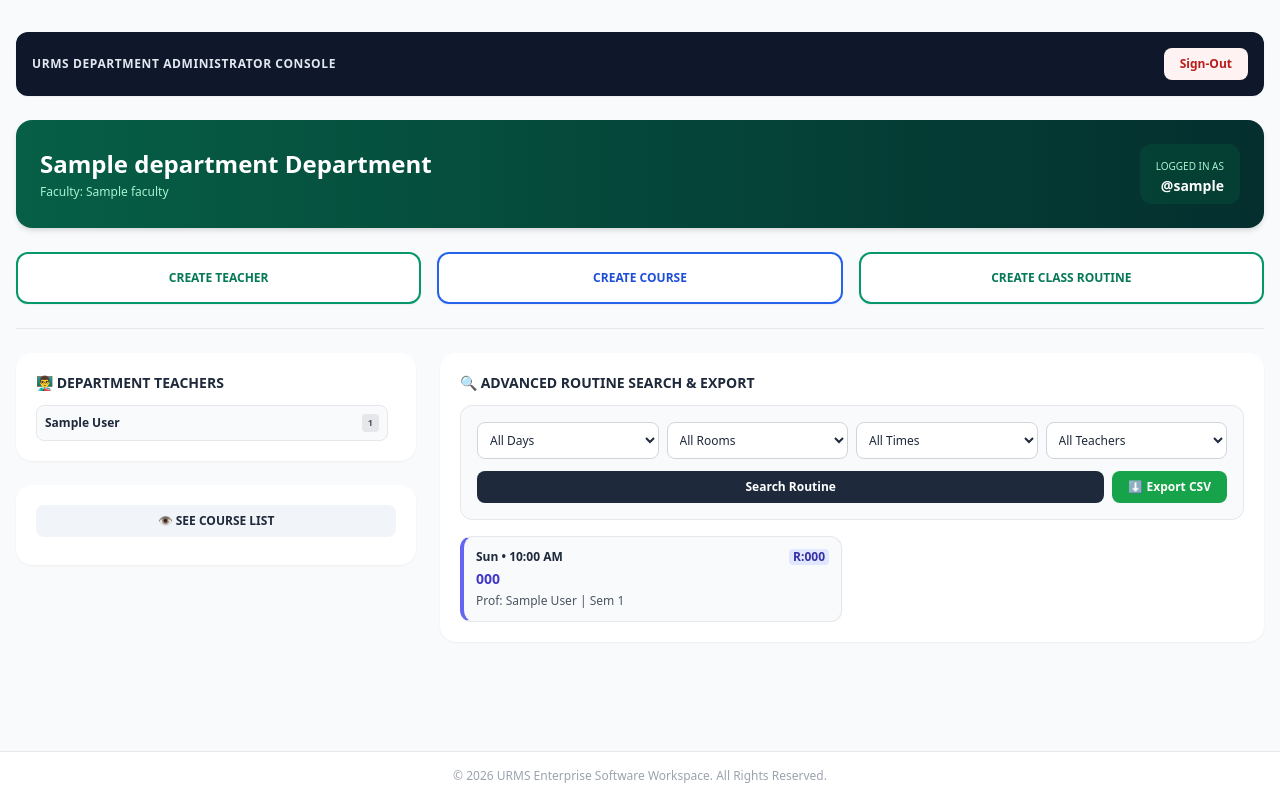
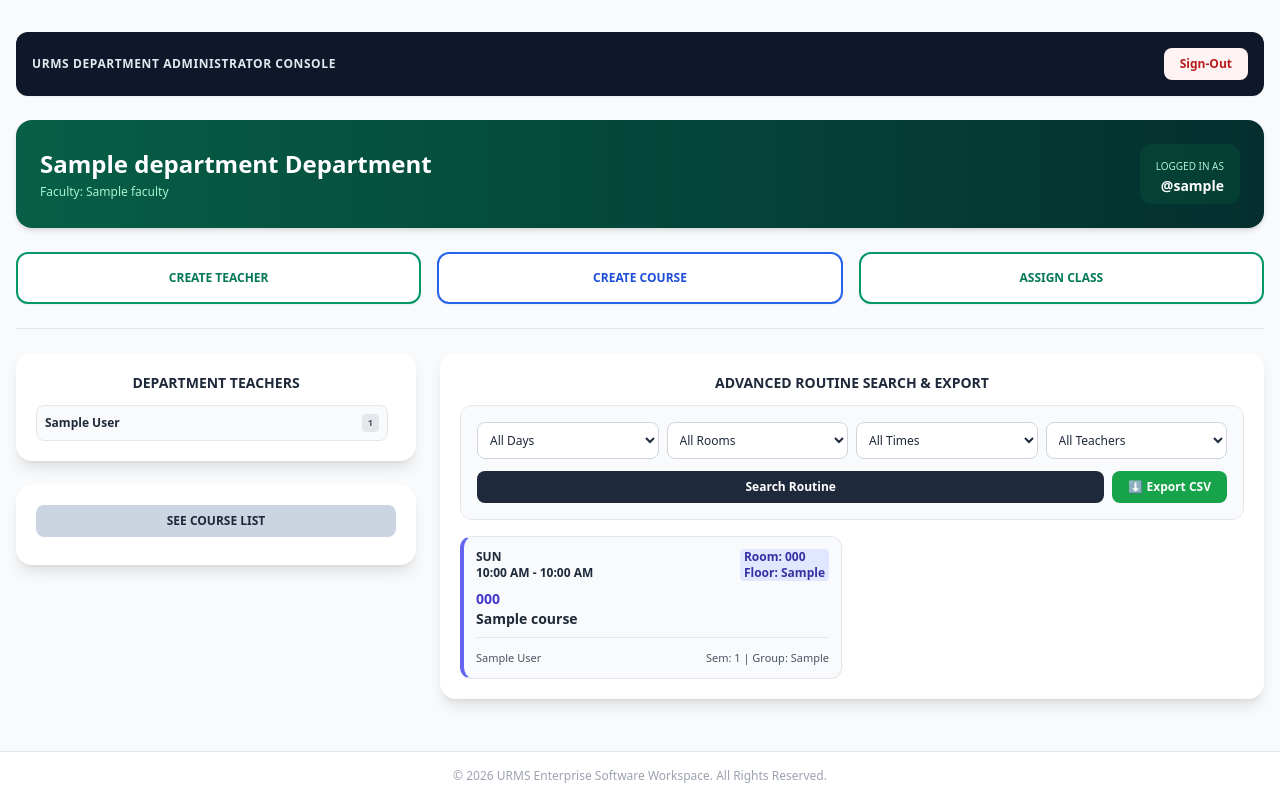
Before and after one commit to GitGuru420/urms_workspace, a Django app: page /department-dashboard/ in a window 1280 px wide. Run offline with Django 5.2, Linux system fonts and the light colour scheme; a user stored in the database is signed in; tables that the repository leaves empty hold one stand-in row (values such as "Sample post"); some libraries are stand-ins or nearby versions.

Commit message:
Department Admin Dashboard UI Update - Version-1 Done

```diff
--- a/routines/templates/routines/dept_admin.html
+++ b/routines/templates/routines/dept_admin.html
@@ -35,7 +35,7 @@
     <div class="grid grid-cols-1 md:grid-cols-3 gap-4">
         <button onclick="toggleSection('teacher-form')" class="bg-white border-2 border-emerald-600 text-emerald-700 hover:bg-emerald-50 py-4 rounded-xl font-black uppercase text-xs shadow-sm transition-all">Create Teacher</button>
         <button onclick="toggleSection('course-form')" class="bg-white border-2 border-blue-600 text-blue-700 hover:bg-blue-50 py-4 rounded-xl font-black uppercase text-xs shadow-sm transition-all">Create Course</button>
-        <button onclick="toggleSection('routine-form')" class="bg-white border-2 border-emerald-600 text-emerald-700 hover:bg-emerald-50 py-4 rounded-xl font-black uppercase text-xs shadow-sm transition-all">Create Class Routine</button>
+        <button onclick="toggleSection('routine-form')" class="bg-white border-2 border-emerald-600 text-emerald-700 hover:bg-emerald-50 py-4 rounded-xl font-black uppercase text-xs shadow-sm transition-all">Assign Class</button>
     </div>
 
     <div class="space-y-4">
@@ -43,45 +43,114 @@
         <div id="teacher-form" class="hidden bg-white p-5 rounded-2xl shadow-sm border-t-4 border-t-emerald-600">
             <h2 class="text-xs font-black uppercase mb-3">Register New Teacher</h2>
             <form method="POST" class="space-y-3">
-                {% csrf_token %} <input type="hidden" name="create_teacher" value="1">
-                <div class="grid grid-cols-3 gap-2">
-                    <input type="text" name="teacher_id" required placeholder="T-101" class="col-span-1 bg-gray-50 border border-gray-300 rounded-lg px-2 py-2 text-xs">
-                    <input type="text" name="name" required placeholder="Full Name" class="col-span-2 bg-gray-50 border border-gray-300 rounded-lg px-2 py-2 text-xs">
+                    {% csrf_token %}
+                    <input type="hidden" name="create_teacher" value="1">
+                    <div class="grid grid-cols-2 gap-2">
+                        <div class="col-span-1">
+                            <label class="block text-[10px] font-bold text-gray-500 mb-1">Teacher ID</label>
+                            <input type="text" name="teacher_id" required placeholder="T-1001" class="w-full bg-gray-50 border border-gray-300 rounded-lg px-2 py-2 text-xs">
+                        </div>
+                        <div class="col-span-1">
+                            <label class="block text-[10px] font-bold text-gray-500 mb-1">Full Name</label>
+                            <input type="text" name="name" required placeholder="Tahsin Alam" class="w-full bg-gray-50 border border-gray-300 rounded-lg px-2 py-2 text-xs">
+                        </div>
                     </div>
                     <div class="grid grid-cols-2 gap-2">
-                    <input type="text" name="username" required placeholder="Login Username" class="bg-gray-50 border border-gray-300 rounded-lg px-2 py-2 text-xs">
-                    <input type="password" name="password" required placeholder="Password" class="bg-gray-50 border border-gray-300 rounded-lg px-2 py-2 text-xs">
+                        <div>
+                            <label class="block text-[10px] font-bold text-gray-500 mb-1">Username</label>
+                            <input type="text" name="username" required placeholder="tahsin_123" class="w-full bg-gray-50 border border-gray-300 rounded-lg px-2 py-2 text-xs">
                         </div>
-                <button type="submit" class="w-full bg-emerald-600 hover:bg-emerald-700 text-white font-black py-2 rounded-lg text-xs">Save</button>
+                        <div>
+                            <label class="block text-[10px] font-bold text-gray-500 mb-1">Password</label>
+                            <input type="password" name="password" required placeholder="••••••••" class="w-full bg-gray-50 border border-gray-300 rounded-lg px-2 py-2 text-xs">
+                        </div>
+                    </div>
+                    <button type="submit" class="w-full bg-emerald-600 hover:bg-emerald-700 text-white font-black py-2 rounded-lg text-lg">Save Teacher</button>
                 </form>
         </div>
 
         <div id="course-form" class="hidden bg-white p-5 rounded-2xl shadow-sm border-t-4 border-t-blue-600">
             <h2 class="text-xs font-black uppercase mb-3">Add New Course</h2>
-            <form method="POST" class="grid grid-cols-4 gap-2">
-                {% csrf_token %} <input type="hidden" name="create_course" value="1">
-                <input type="text" name="course_code" required placeholder="Code" class="col-span-1 bg-gray-50 border border-gray-300 rounded-lg px-2 py-2 text-xs uppercase">
-                <input type="text" name="title" required placeholder="Course Title" class="col-span-2 bg-gray-50 border border-gray-300 rounded-lg px-2 py-2 text-xs">
-                <button type="submit" class="col-span-1 bg-blue-600 hover:bg-blue-700 text-white font-black rounded-lg text-xs">Save</button>
+            <form method="POST" class="space-y-3">
+                    {% csrf_token %}
+                    <input type="hidden" name="create_course" value="1">
+                    <div class="grid grid-cols-2 gap-2">
+                        <div class="col-span-1">
+                            <label class="block text-[10px] font-bold text-gray-500 mb-1">Course Code</label>
+                            <input type="text" name="course_code" required placeholder="CSE-1111" class="w-full bg-gray-50 border border-gray-300 rounded-lg px-2 py-2 text-xs">
+                        </div>
+                        <div class="col-span-1">
+                            <label class="block text-[10px] font-bold text-gray-500 mb-1">Course Title</label>
+                            <input type="text" name="title" required placeholder="Data Structure" class="w-full bg-gray-50 border border-gray-300 rounded-lg px-2 py-2 text-xs">
+                        </div>
+                    </div>
+                    <button type="submit" class="w-full bg-blue-600 hover:bg-blue-700 text-white font-black py-2 rounded-lg text-lg">Save Course</button>
                 </form>
         </div>
 
         <div id="routine-form" class="hidden bg-white p-5 rounded-2xl shadow-sm border-t-4 border-t-indigo-600">
             <h2 class="text-xs font-black uppercase mb-3">Assign Routine Block</h2>
-            <form method="POST" class="space-y-2.5 text-xs">
-                {% csrf_token %} <input type="hidden" name="assign_routine" value="1">
-                <div class="grid grid-cols-2 gap-2">
-                    <select name="course_id" required class="w-full bg-gray-50 border border-gray-300 rounded-lg p-2"><option value="" disabled selected>Course</option>{% for c in courses %} <option value="{{ c.id }}">{{ c.course_code }}</option> {% endfor %}</select>
-                    <select name="teacher_id_fk" required class="w-full bg-gray-50 border border-gray-300 rounded-lg p-2"><option value="" disabled selected>Teacher</option>{% for t in teachers %} <option value="{{ t.id }}">{{ t.name }}</option> {% endfor %}</select>
-                    <select name="room_id" required class="w-full bg-gray-50 border border-gray-300 rounded-lg p-2"><option value="" disabled selected>Room</option>{% for r in faculty_rooms %} <option value="{{ r.id }}">{{ r.room_number }}</option> {% endfor %}</select>
-                    <select name="timeslot_id" required class="w-full bg-gray-50 border border-gray-300 rounded-lg p-2"><option value="" disabled selected>Time</option>{% for slot in timeslots %} <option value="{{ slot.id }}">{{ slot.start_time|time:"h:i A" }}</option> {% endfor %}</select>
+            <form method="POST" class="space-y-4 text-xs">
+    {% csrf_token %}
+    <input type="hidden" name="assign_routine" value="1">
+
+    <div class="grid grid-cols-2 gap-3">
+        <div>
+            <label for="course_id" class="block text-[10px] font-bold text-gray-500 mb-1">Course</label>
+            <select name="course_id" id="course_id" required class="w-full bg-gray-50 border border-gray-300 rounded-lg px-2 py-2 text-xs">
+                <option value="" disabled selected>Select Course</option>
+                {% for c in courses %} <option value="{{ c.id }}">{{ c.course_code }} - {{ c.title }}</option> {% endfor %}
+            </select>
         </div>
-                <div class="grid grid-cols-3 gap-2">
-                    <select name="day_of_week" required class="w-full bg-gray-50 border border-gray-300 rounded-lg p-2">{% for d in days %} <option value="{{ d }}">{{ d|slice:":3" }}</option> {% endfor %}</select>
-                    <input type="number" name="semester" required placeholder="Sem" class="w-full bg-gray-50 border border-gray-300 rounded-lg p-2 text-center">
-                    <input type="text" name="group_no" required placeholder="Grp" class="w-full bg-gray-50 border border-gray-300 rounded-lg p-2 text-center">
+
+        <div>
+            <label for="teacher_id_fk" class="block text-[10px] font-bold text-gray-500 mb-1">Teacher</label>
+            <select name="teacher_id_fk" id="teacher_id_fk" required class="w-full bg-gray-50 border border-gray-300 rounded-lg px-2 py-2 text-xs">
+                <option value="" disabled selected>Select Teacher</option>
+                {% for t in teachers %} <option value="{{ t.id }}">{{ t.name }}</option> {% endfor %}
+            </select>
         </div>
-                <button type="submit" class="w-full bg-indigo-600 hover:bg-indigo-700 text-white font-black py-2 rounded-lg">Assign to Routine</button>
+
+        <div>
+            <label for="room_id" class="block text-[10px] font-bold text-gray-500 mb-1">Room</label>
+            <select name="room_id" id="room_id" required class="w-full bg-gray-50 border border-gray-300 rounded-lg px-2 py-2 text-xs">
+                <option value="" disabled selected>Select Room</option>
+                {% for r in faculty_rooms %} <option value="{{ r.id }}">Room: {{ r.room_number }} - Floor: {{ r.floor_no }}</option> {% endfor %}
+            </select>
+        </div>
+
+        <div>
+            <label for="timeslot_id" class="block text-[10px] font-bold text-gray-500 mb-1">Time Slot</label>
+            <select name="timeslot_id" id="timeslot_id" required class="w-full bg-gray-50 border border-gray-300 rounded-lg px-2 py-2 text-xs">
+                <option value="" disabled selected>Select Time</option>
+                {% for slot in timeslots %} <option value="{{ slot.id }}">{{ slot.start_time|time:"h:i A" }}</option> {% endfor %}
+            </select>
+        </div>
+    </div>
+
+    <div class="grid grid-cols-3 gap-3 mt-2">
+        <div>
+            <label for="day_of_week" class="block text-[10px] font-bold text-gray-500 mb-1">Day</label>
+            <select name="day_of_week" id="day_of_week" required class="w-full bg-gray-50 border border-gray-300 rounded-lg px-2 py-2 text-xs">
+                <option value="" disabled selected>Day</option>
+                {% for d in days %} <option value="{{ d }}">{{ d }}</option> {% endfor %}
+            </select>
+        </div>
+
+        <div>
+            <label for="semester" class="block text-[10px] font-bold text-gray-500 mb-1">Semester</label>
+            <input type="number" name="semester" id="semester" required placeholder="Ex: 8" class="w-full bg-gray-50 border border-gray-300 rounded-lg px-2 py-2 text-xs">
+        </div>
+
+        <div>
+            <label for="group_no" class="block text-[10px] font-bold text-gray-500 mb-1">Group</label>
+            <input type="text" name="group_no" id="group_no" required placeholder="Ex: A" class="w-full bg-gray-50 border border-gray-300 rounded-lg px-2 py-2 text-xs">
+        </div>
+    </div>
+
+    <button type="submit" class="w-full bg-emerald-600 hover:bg-emerald-700 text-white font-black py-2 rounded-lg text-lg">
+        Assign to Routine
+    </button>
 </form>
         </div>
     </div>
@@ -91,8 +160,8 @@
     <div class="grid grid-cols-1 lg:grid-cols-3 gap-6">
 
         <div class="space-y-6">
-            <div class="bg-white p-5 rounded-2xl shadow-sm">
-                <h2 class="text-sm font-black uppercase mb-3">👨‍🏫 Department Teachers</h2>
+            <div class="bg-white p-5 rounded-2xl shadow-lg">
+                <h2 class="text-sm font-black uppercase mb-3 text-center">Department Teachers</h2>
                 <div class="flex flex-col gap-2 max-h-48 overflow-y-auto pr-2">
                     {% for teacher in teachers %}
                         <div class="bg-slate-50 border border-gray-200 rounded-lg p-2 flex justify-between items-center">
@@ -103,8 +172,8 @@
                 </div>
             </div>
 
-            <div class="bg-white p-5 rounded-2xl shadow-sm">
-                <button onclick="toggleSection('course-list')" class="w-full bg-slate-100 hover:bg-slate-200 text-slate-800 font-black py-2 rounded-lg text-xs uppercase mb-2">👁️ See Course List</button>
+            <div class="bg-white p-5 rounded-2xl shadow-lg">
+                <button onclick="toggleSection('course-list')" class="w-full bg-slate-300 hover:bg-slate-200 text-slate-800 font-black py-2 rounded-lg text-xs uppercase mb-2">See Course List</button>
                 <div id="course-list" class="hidden mt-3 flex flex-col gap-2 max-h-48 overflow-y-auto pr-2">
                     {% for course in courses %}
                         <div class="p-2 border border-gray-100 rounded-xl bg-slate-50 flex items-center gap-2">
@@ -116,8 +185,8 @@
             </div>
         </div>
 
-        <div class="lg:col-span-2 bg-white p-5 rounded-2xl shadow-sm">
-            <h2 class="text-sm font-black uppercase mb-3">🔍 Advanced Routine Search & Export</h2>
+        <div class="lg:col-span-2 bg-white p-5 rounded-2xl shadow-lg">
+            <h2 class="text-sm font-black uppercase mb-3 text-center">Advanced Routine Search & Export</h2>
 
             <form method="GET" class="bg-slate-50 p-4 rounded-xl border border-gray-200 mb-4">
                 <div class="grid grid-cols-2 md:grid-cols-4 gap-2 text-xs mb-3">
@@ -137,12 +206,17 @@
             <div class="grid grid-cols-1 md:grid-cols-2 gap-3 max-h-[400px] overflow-y-auto pr-2">
                 {% for r in routines %}
                     <div class="p-3 border border-gray-200 rounded-xl bg-slate-50 border-l-4 border-l-indigo-500 text-xs shadow-sm">
-                        <div class="flex justify-between font-bold mb-1 text-slate-800">
-                            <span>{{ r.day_of_week|slice:":3" }} • {{ r.timeslot.start_time|time:"h:i A" }}</span>
-                            <span class="bg-indigo-100 text-indigo-800 px-1 rounded">R:{{ r.room.room_number }}</span>
+                        <div class="flex justify-between font-bold mb-2 text-slate-800">
+                            <span>{{ r.day_of_week|slice:":3"|upper }} <br> {{ r.timeslot.start_time|time:"h:i A" }} - {{ r.timeslot.end_time|time:"h:i A" }}</span>
+                            <span class="bg-indigo-100 text-indigo-800 px-1 rounded">Room: {{ r.room.room_number }} <br> Floor: {{ r.room.floor_no }}</span>
                         </div>
-                        <div class="font-black text-indigo-700 text-sm">{{ r.course.course_code }}</div>
-                        <div class="text-gray-600 font-medium mt-1">Prof: {{ r.teacher.name }} | Sem {{ r.semester }}</div>
+                        <div class="font-black text-indigo-700 text-sm">{{ r.course.course_code }}
+                            <div class="truncate text-gray-800 font-bold" title="{{ r.course.title }}">{{ r.course.title }}</div>
+                        </div>
+                        <div class="pt-2 mt-2 border-t border-gray-200 text-[11px] flex justify-between">
+                            <div class="text-gray-600 font-medium mt-1">{{ r.teacher.name }}</div>
+                             <div class="text-gray-600 font-medium mt-1">Sem: {{ r.semester }} | Group: {{ r.group_no }}</div>
+                        </div>
                     </div>
                 {% empty %}
                     <div class="col-span-full text-center py-6 text-gray-400 font-bold text-xs border-2 border-dashed border-gray-200 rounded-xl">No routines found for these filters.</div>
```
Lines whose indentation alone changed are shown as unchanged.
